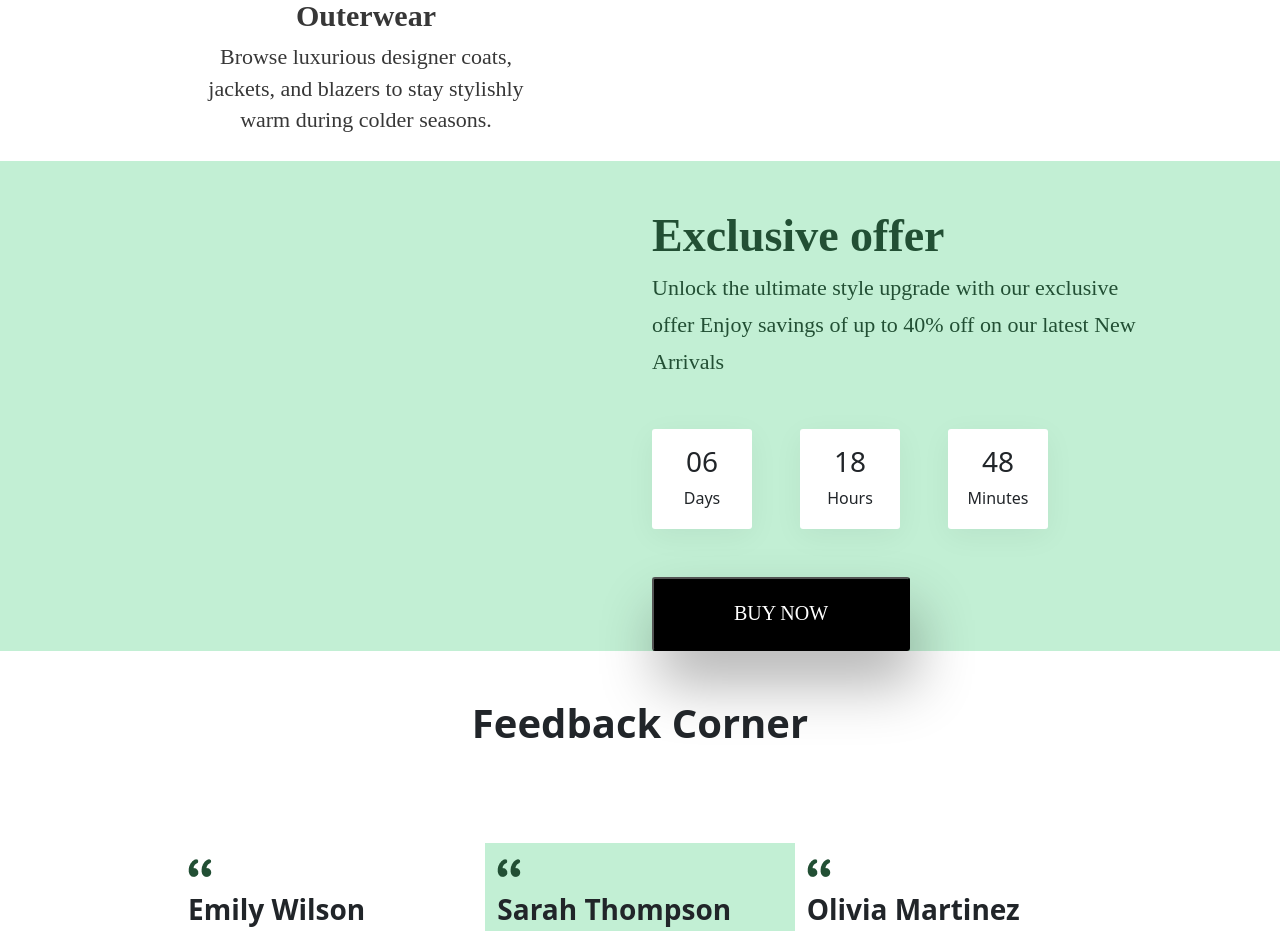
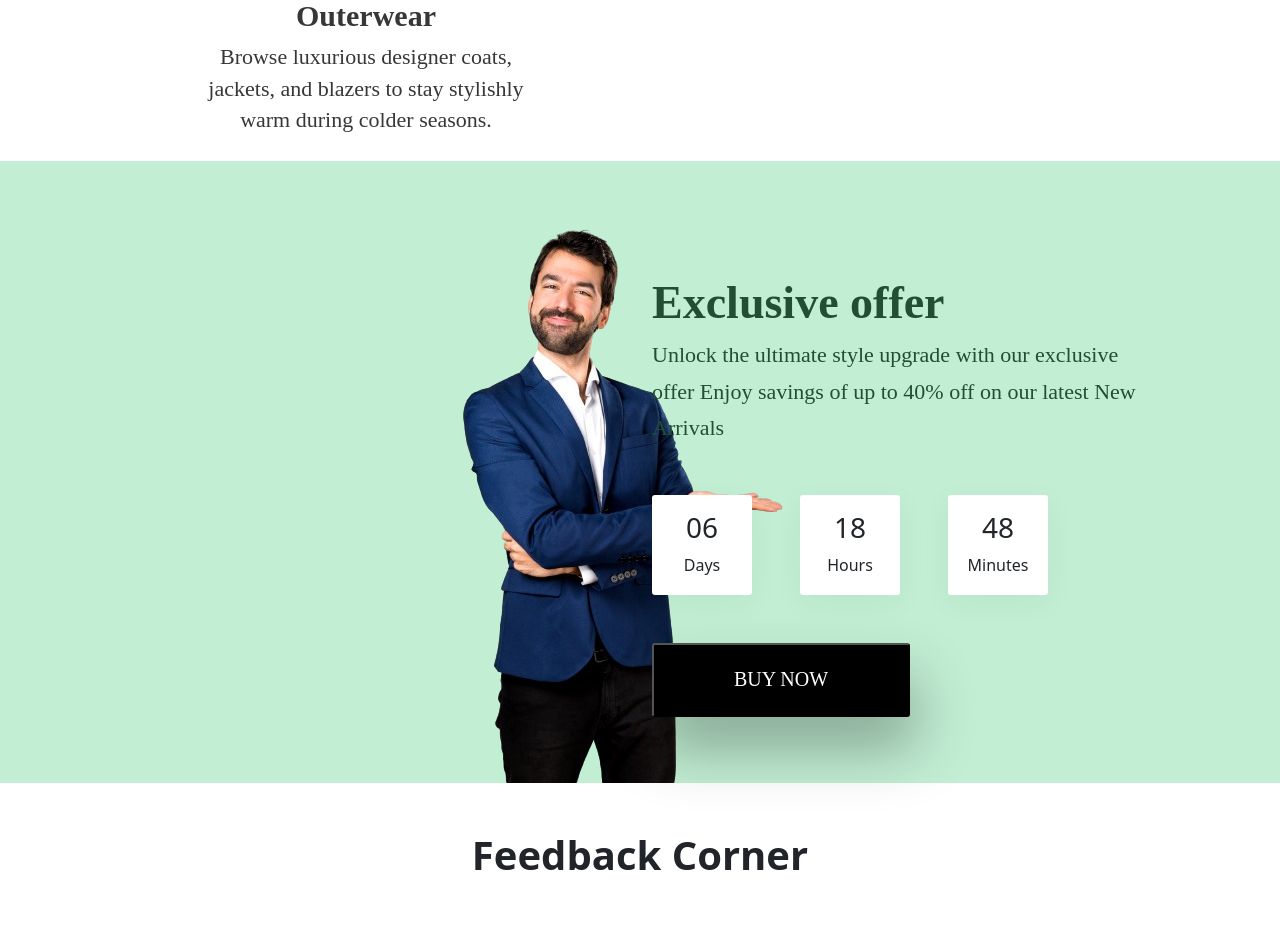
Before and after one commit to NoyonAhammadKhan/Clothes-Store-Django, a Django app: page / in a window 1280 px wide. Shown: the part 2041-2972 px from the top of the page. Run offline with Django 4.2, Linux system fonts and the light colour scheme.

Commit message:
responsive updated

```diff
--- a/product_app/templates/landing.html
+++ b/product_app/templates/landing.html
@@ -155,7 +155,7 @@
   <div class="d-flex align-items-center pt-5 row">
     <div class="col col-lg-6 col-sm-12">
       <img
-        class="exclusive-section-img d-block d-sm-none"
+        class="exclusive-section-img"
         src="{% static 'img/exclusive-offer.png' %}"
         alt=""
       />
```
